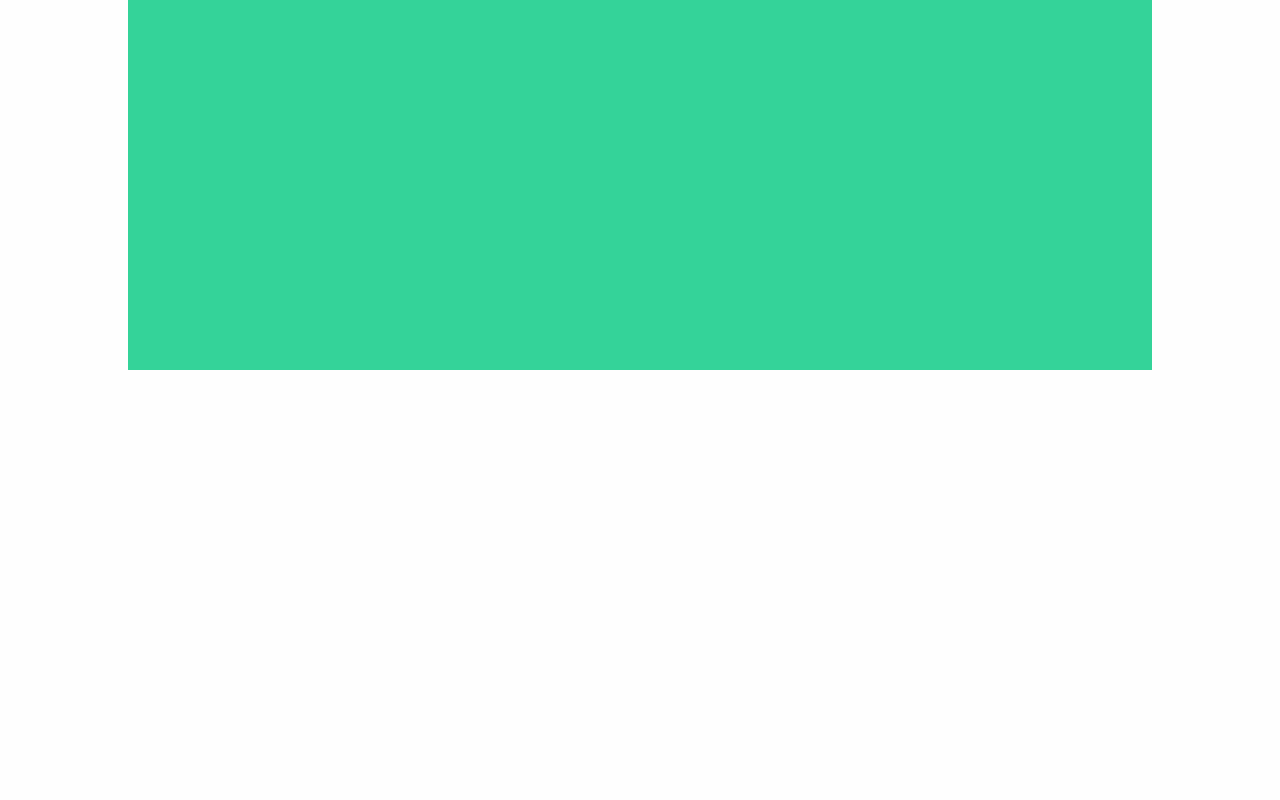
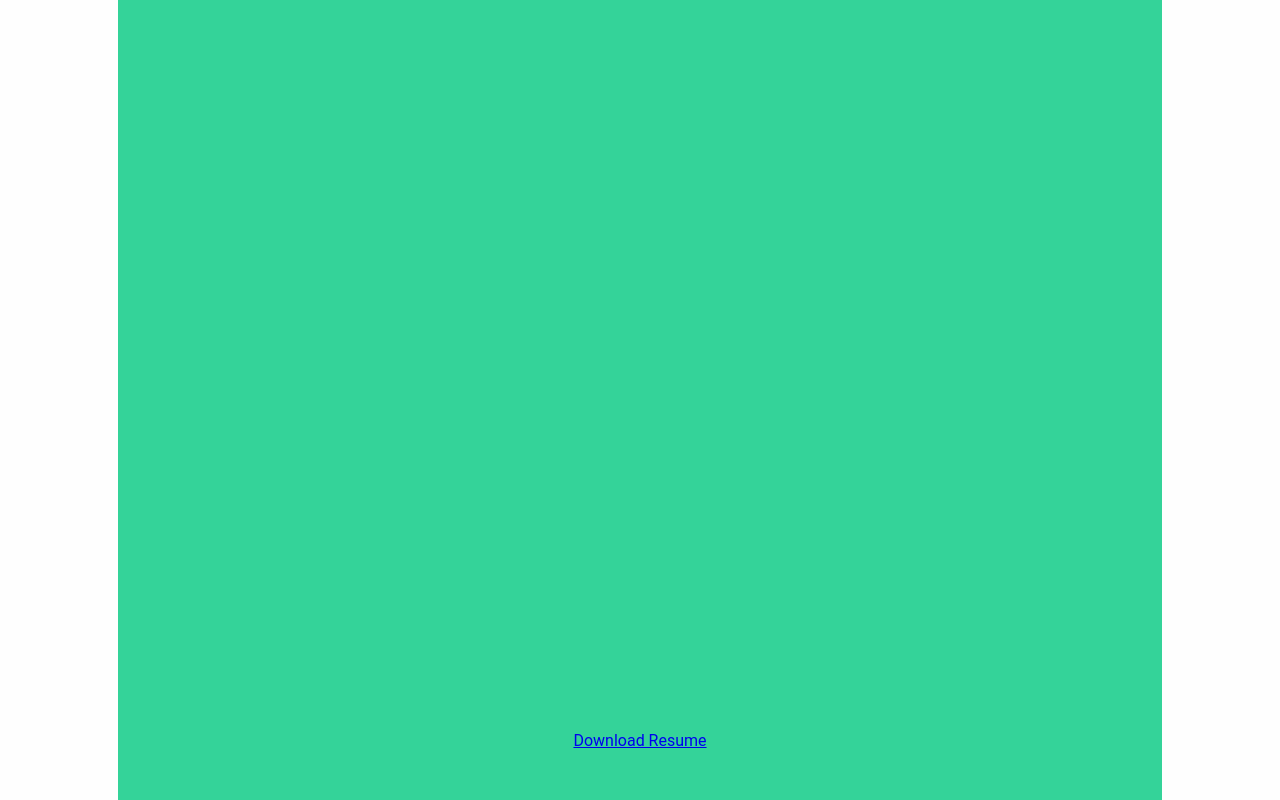
Before and after one commit to BenjaminSiri/bensiri-site, a React (Create React App) app in the folder client/: page / in a window 1280 px wide. Shown: the part 1939-2739 px from the top of the page. Before the commit the page ends 2309 px from the top, so only its background shows below. Built offline with nearby package versions, Linux system fonts and the light colour scheme.

Commit message:
Finished resume section

```diff
--- a/client/src/App.tsx
+++ b/client/src/App.tsx
@@ -188,11 +188,21 @@ const ProjectsGrid = styled.div`
 
 const ResumeDiv = styled.div`
   width: 80%;
-  height: 600px;
   background-color: ${Accent};
   color: ${Dark};
   display: flex;
   justify-content: center;
+  flex-direction: column;
+  padding-left: 10px;
+  padding-right: 10px;
+  padding-bottom: 50px;
+`;
+
+const PDFDiv = styled.iframe`
+  width: 700px;
+  aspect-ratio: 1/1.29;
+  margin: auto;
+
 `;
 
 const onProjectClick = () => {
@@ -339,6 +349,18 @@ function App() {
         <SectionDiv>
           <ResumeDiv id="resume">
             <ProjectsHeader>Resume</ProjectsHeader>
+            <PDFDiv
+              src="/resume.pdf#view=FitH&toolbar=0&navpanes=0&scrollbar=0"
+              style={{ border: "none" }}
+            ></PDFDiv>
+            <a
+              href="/resume.pdf"
+              download="Ben_Siri_Resume.pdf"
+              target="_blank"
+              rel="noopener noreferrer"
+            >
+              Download Resume
+            </a>
           </ResumeDiv>
         </SectionDiv>
 
```
Also changed, not shown: 1 other file (tests, documents, lock files or other folders).
